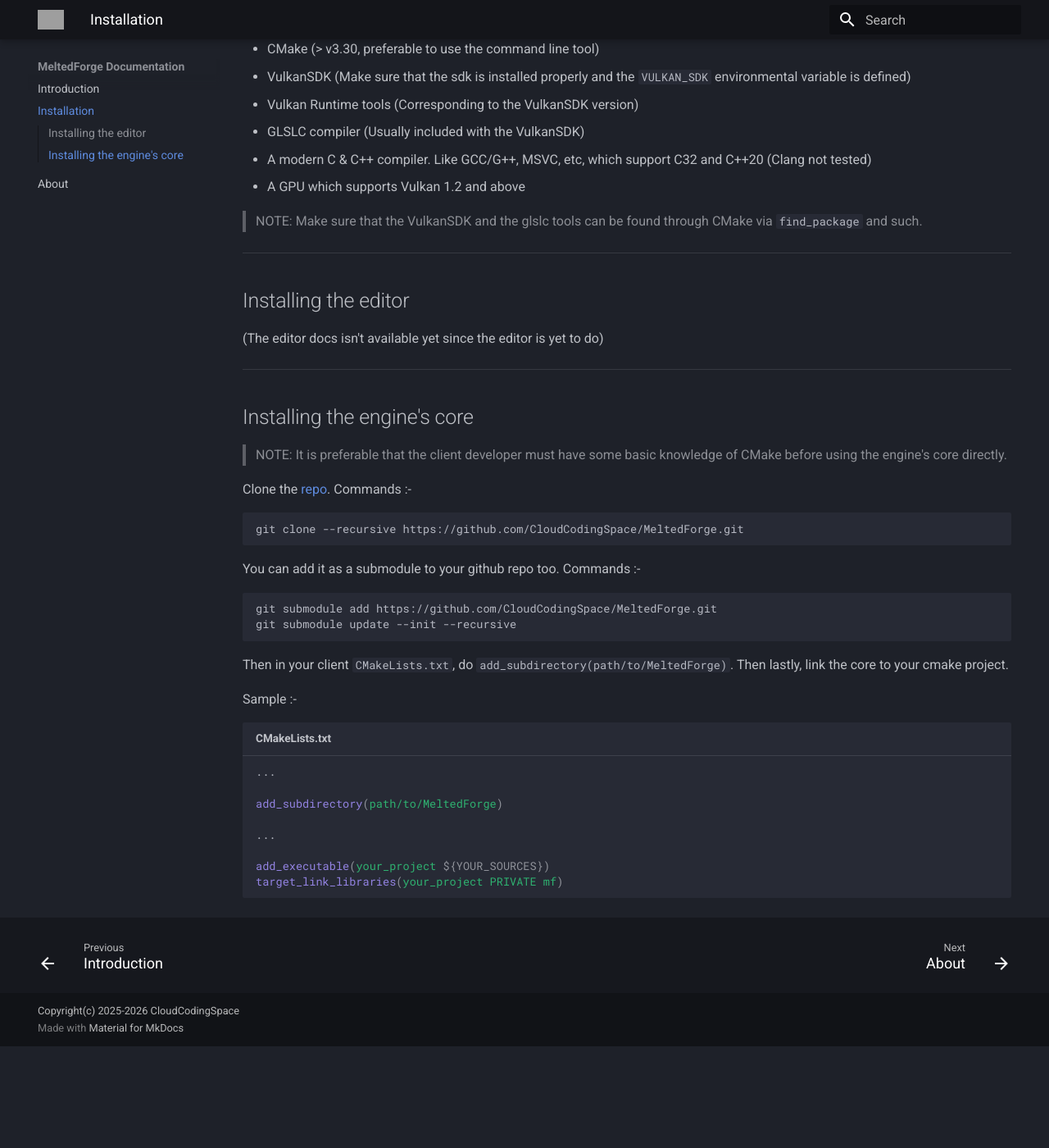
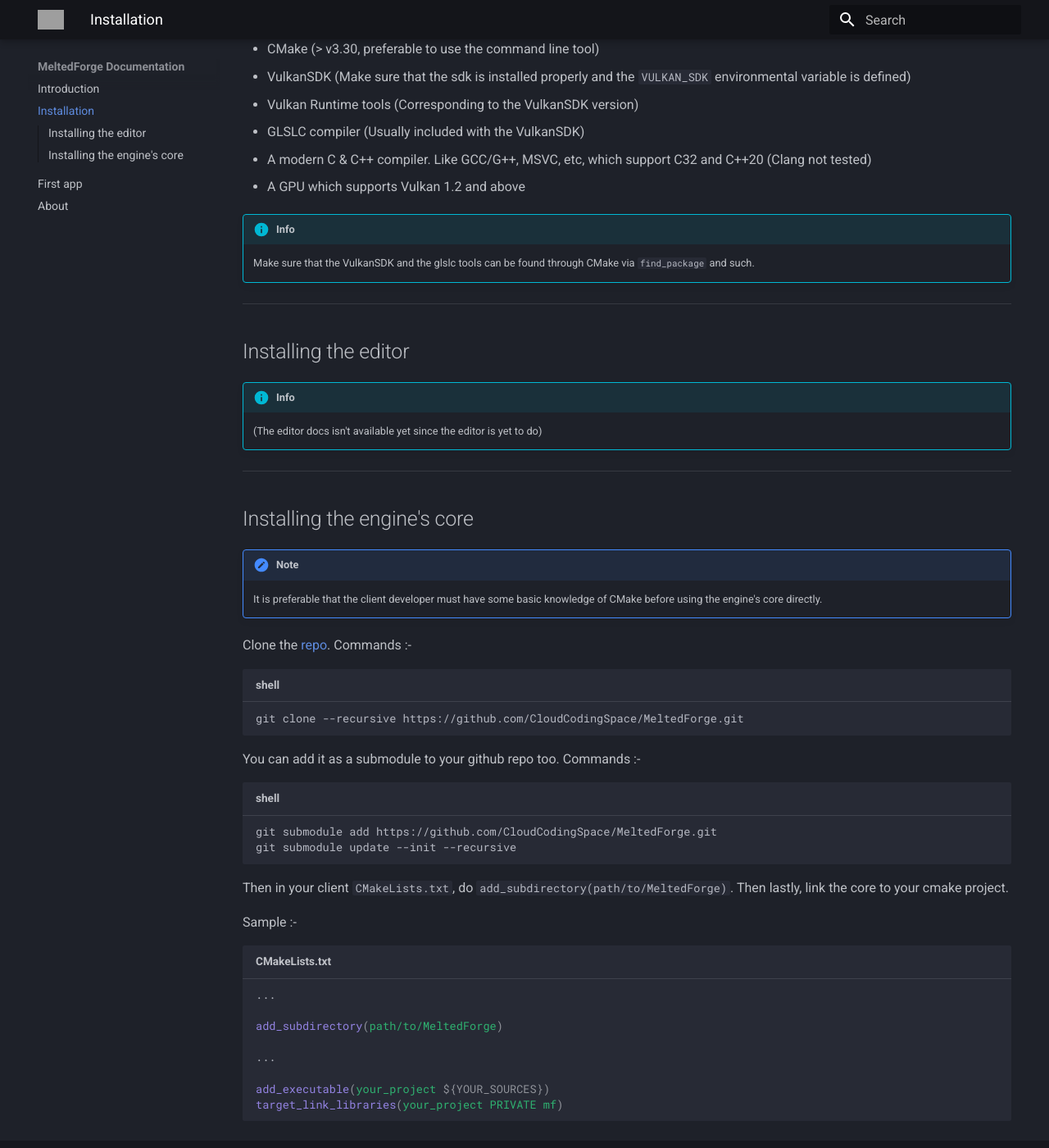
Before and after one commit to CloudCodingSpace/MFDocs, an MkDocs documentation site: the page built from docs/installation.md, in a window 1280 px wide and 1400 px high, scrolled down 241 px. Shown: the whole window at 82% size. Built offline with MkDocs 1.6.1 and Material for MkDocs 9.7.7, drawn with Linux system fonts in a browser that asks for light colours; before the commit the page ends 1517 px from its top, so only the background shows below that; grey boxes are pictures that could not be loaded.

Commit message:
Some important changes

````diff
--- a/docs/installation.md
+++ b/docs/installation.md
@@ -12,27 +12,30 @@
  - A modern C & C++ compiler. Like GCC/G++, MSVC, etc, which support C32 and C++20 (Clang not tested)
  - A GPU which supports Vulkan 1.2 and above
 
-> NOTE: Make sure that the VulkanSDK and the glslc tools can be found through CMake via `find_package` and such.
+!!! Info
+    Make sure that the VulkanSDK and the glslc tools can be found through CMake via `find_package` and such.
 
 ---
 
 ## Installing the editor
 
-(The editor docs isn't available yet since the editor is yet to do)
+!!! Info
+    (The editor docs isn't available yet since the editor is yet to do)
 
 ---
 
 ## Installing the engine's core
 
-> NOTE: It is preferable that the client developer must have some basic knowledge of CMake before using the engine's core directly.
+!!! Note
+    It is preferable that the client developer must have some basic knowledge of CMake before using the engine's core directly.
 
 Clone the [repo](https://github.com/CloudCodingSpace/MeltedForge). Commands :-
-```bash
+```bash title="shell"
 git clone --recursive https://github.com/CloudCodingSpace/MeltedForge.git
 ```
 
 You can add it as a submodule to your github repo too. Commands :-
-```bash
+```bash title="shell"
 git submodule add https://github.com/CloudCodingSpace/MeltedForge.git
 git submodule update --init --recursive
 ```
--- a/mkdocs.yml
+++ b/mkdocs.yml
@@ -16,15 +16,20 @@
     - navigation.tracking
     - toc.integrate
     - navigation.footer
+    - search.suggest
+    - search.highlight
+    - search.share
+    - search.focus
 
   palette:
     - scheme: slate
       primary: black
-      accent: deep-purple
+      accent: deep-black
 
 plugins:
   - search:
       lang: en
+      separator: '[\s\-\.]+'
 
 markdown_extensions:
   - attr_list
@@ -38,10 +43,13 @@
   - pymdownx.inlinehilite
   - pymdownx.snippets
   - pymdownx.superfences
+  - admonition
+  - pymdownx.details
 
 nav:
   - Introduction: index.md
   - Installation: installation.md
+  - First app: first-app.md
   - About: about.md
 
 copyright: Copyright(c) 2025-2026 CloudCodingSpace
````
Also changed, not shown: docs/first-app.md (added, +3 -0 lines), docs/index.md (+1 -8 lines).
